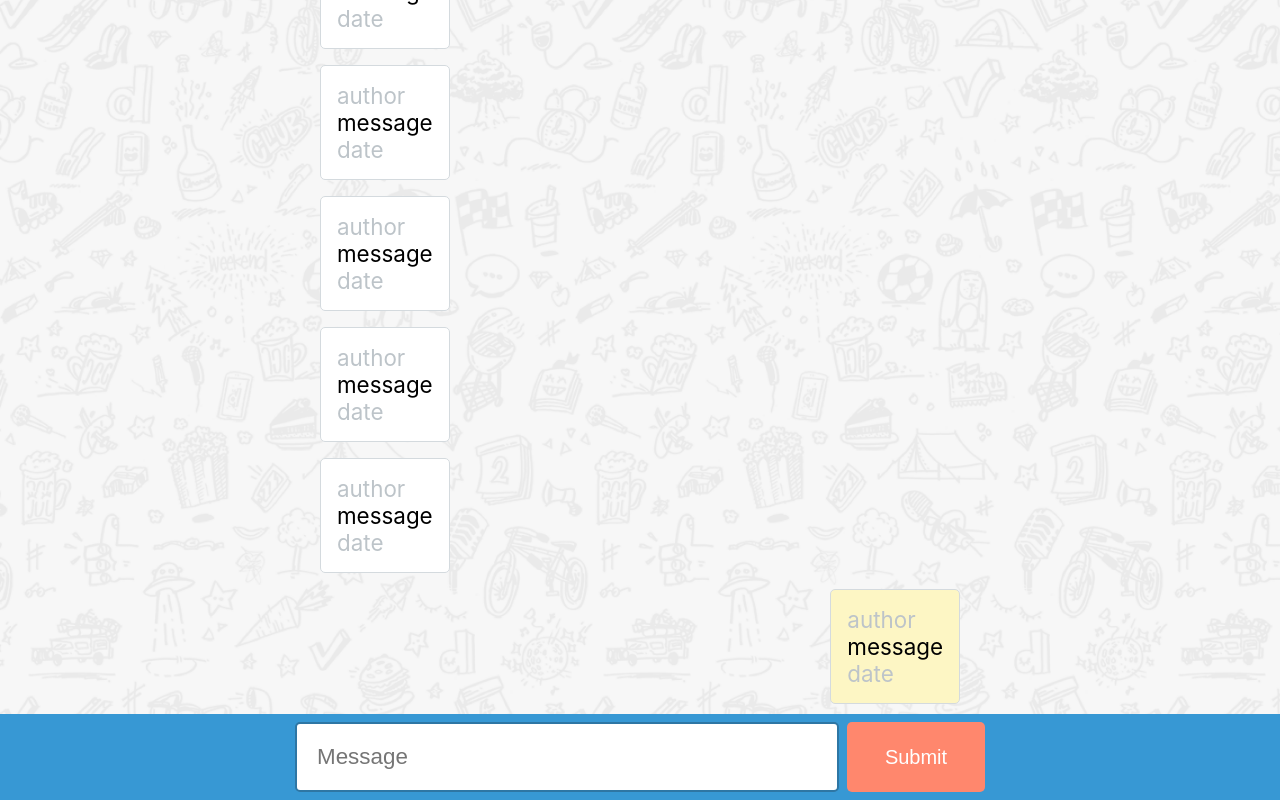
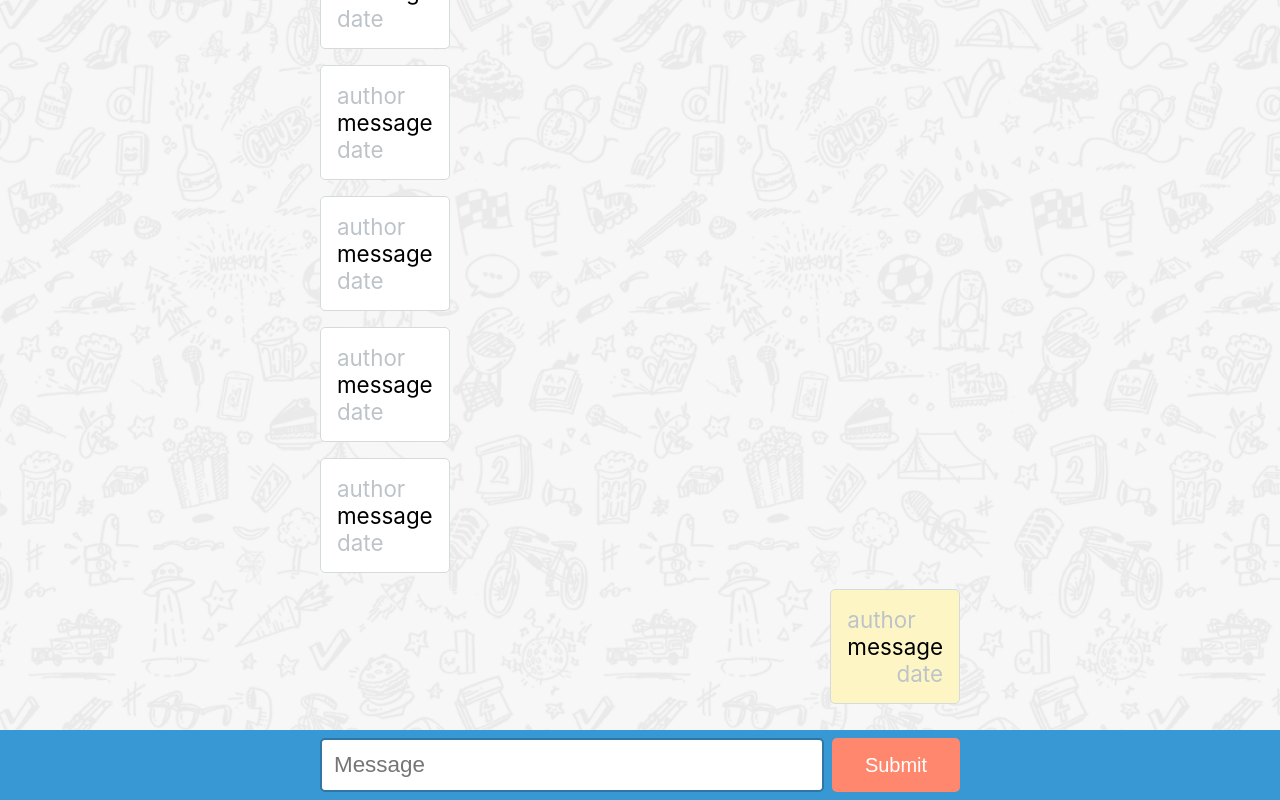
Before and after one commit to iakhator/chatui, a React (Create React App) app: page / in a window 1280 px wide. Built offline with nearby package versions, Linux system fonts and the light colour scheme.

Commit message:
set up axios instance

```diff
--- a/package.json
+++ b/package.json
@@ -6,6 +6,7 @@
     "@testing-library/jest-dom": "^5.11.4",
     "@testing-library/react": "^11.1.0",
     "@testing-library/user-event": "^12.1.10",
+    "axios": "^0.21.1",
     "react": "^17.0.2",
     "react-dom": "^17.0.2",
     "react-scripts": "4.0.3",
--- a/src/App.css
+++ b/src/App.css
@@ -47,6 +47,8 @@ body {
   align-self: flex-end;
   background: #fdf6c4;
   margin-bottom: 16px;
+  display: flex;
+  flex-direction: column;
 }
 
 .chat__messages:not(:last-child) {
@@ -54,6 +56,10 @@ body {
 }
 .chat__messages span {
   color: #bdc4c9;
+}
+
+.chat__messages-date {
+  align-self: flex-end;
 }
 
 /* .chat:last-child {
@@ -69,7 +75,7 @@ body {
 }
 
 .chat__footer-input {
-  max-width: 690px;
+  max-width: 640px;
   width: 69%;
   margin: 0 auto;
   display: grid;
@@ -80,7 +86,7 @@ body {
 
 .chat__footer-input input {
   margin-right: 8px;
-  padding: 20px;
+  padding: 12px;
   border-radius: 5px;
   font-size: 1.4rem;
   border: 2px solid #2e76a4;
@@ -109,4 +115,8 @@ body {
   .chat__wrapper {
     width: 80%;
   }
+
+  .chat__messages-date {
+    align-self: flex-start;
+  }
 }
```
Also changed, not shown: src/config/index.js (added, +7 -0 lines), 2 other files (tests, documents, lock files or other folders).
